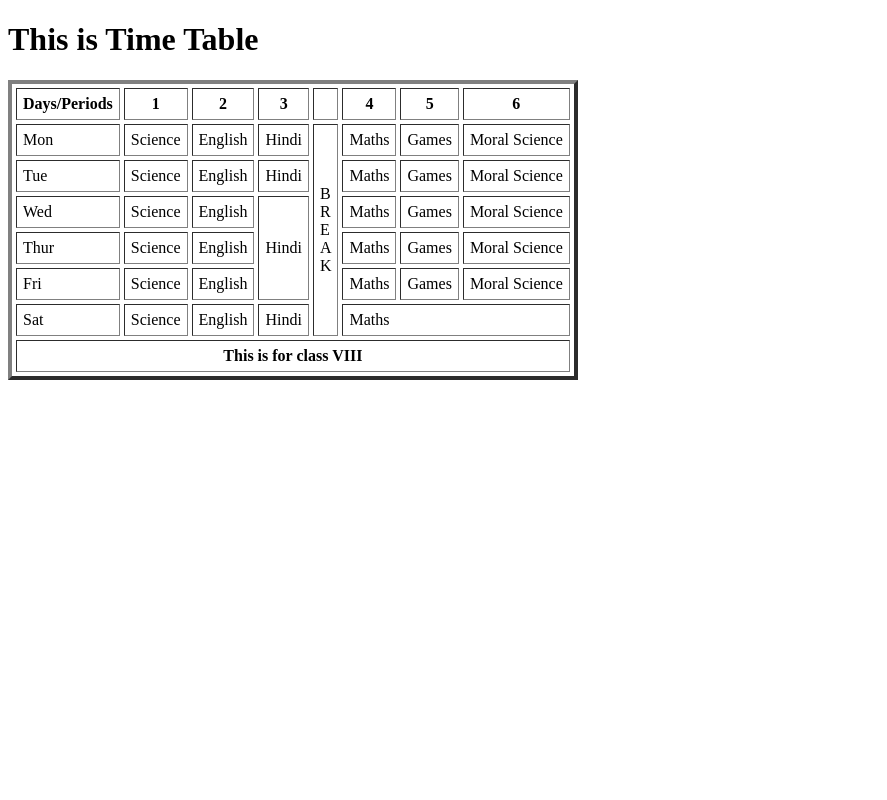
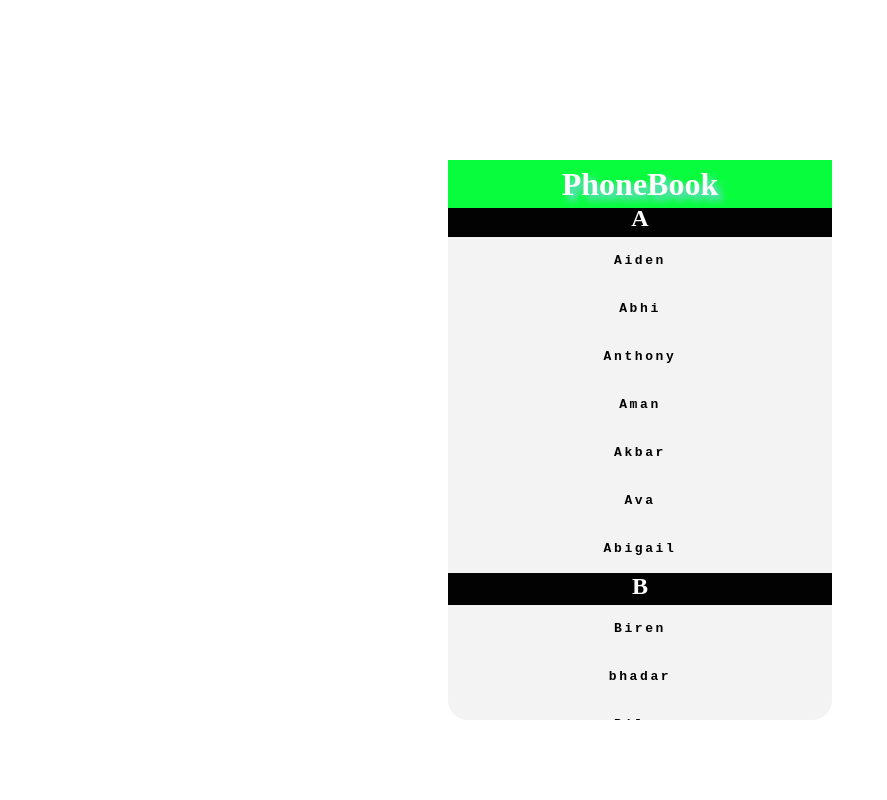
Before and after one commit to Abhinavparnami/Assignment-2-phonebook, a plain HTML site: page index.html in a window 1280 px wide. Shown: the whole page, without its empty margins (0-887 px from the left). Drawn offline with Linux system fonts and the light colour scheme.

Commit message:
Update index.html

```diff
--- a/index.html
+++ b/index.html
@@ -5,84 +5,108 @@
     <meta charset="UTF-8">
     <meta http-equiv="X-UA-Compatible" content="IE=edge">
     <meta name="viewport" content="width=device-width, initial-scale=1.0">
-    <title>Assignment1 | by bhaveshgoyal182</title>
+    <title>Phonebook - by abhinavparnami 1910991115</title>
+    <link rel="stylesheet" href="style.css">
 </head>
 
 <body>
-    <div class="form">
-        <h1>This is Time Table</h1>
-        <table border="4" cellspacing="4" cellpadding="6">
-            <thead>
-                <th>Days/Periods</th>
-                <th>1</th>
-                <th>2</th>
-                <th>3</th>
-                <th></th>
-                <th>4</th>
-                <th>5</th>
-                <th>6</th>
-            </thead>
-            <tbody>
-                <tr>
-                    <td>Mon</td>
-                    <td>Science</td>
-                    <td>English</td>
-                    <td>Hindi</td>
-                    <td rowspan="6">B <br> R <br> E <br> A <br> K</td>
-                    <td>Maths</td>
-                    <td>Games</td>
-                    <td>Moral Science</td>
-                </tr>
-                <tr>
-                    <td>Tue</td>
-                    <td>Science</td>
-                    <td>English</td>
-                    <td>Hindi</td>
-                    <td>Maths</td>
-                    <td>Games</td>
-                    <td>Moral Science</td>
-                </tr>
-                <tr>
-                    <td>Wed</td>
-                    <td>Science</td>
-                    <td>English</td>
-                    <td rowspan="3">Hindi</td>
-                    <td>Maths</td>
-                    <td>Games</td>
-                    <td>Moral Science</td>
-                </tr>
-                <tr>
-                    <td>Thur</td>
-                    <td>Science</td>
-                    <td>English</td>
-                    <td>Maths</td>
-                    <td>Games</td>
-                    <td>Moral Science</td>
-                </tr>
-                <tr>
-                    <td>Fri</td>
-                    <td>Science</td>
-                    <td>English</td>
-                    <td>Maths</td>
-                    <td>Games</td>
-                    <td>Moral Science</td>
-                </tr>
-                <tr>
-                    <td>Sat</td>
-                    <td>Science</td>
-                    <td>English</td>
-                    <td>Hindi</td>
-                    <td colspan="3">Maths</td>
-                </tr>
-            </tbody>
-            <tfoot>
-                <tr>
-                    <td colspan="8" align="center"><strong>This is for class VIII</strong></td>
-                </tr>
-            </tfoot>
-        </table>
+    <div class="wrapper">
+        <div class="title">
+            <span>PhoneBook</span>
+        </div>
+        <div class="list">
+            <dl>
+                <dt> <span> A </span></dt>
+                <dd>Aiden</dd>
+                <dd>Abhi</dd>
+                <dd>Anthony</dd>
+                <dd>Aman</dd>
+                <dd>Akbar</dd>
+                <dd>Ava</dd>
+                <dd>Abigail</dd>
+                <dt> <span>B</span></dt>
+                <dd>Biren</dd>
+                <dd>bhadar</dd>
+                <dd>Biloo</dd>
+                <dd>Bini</dd>
+                <dd>bisman</dd>
+                <dd>binu</dd>
+
+                <dt> <span>C</span></dt>
+                <dd>caelus</dd>
+                <dd>caellum</dd>
+                <dd>caesar</dd>
+                <dd>Chinu</dd>
+                <dd>Chandan</dd>
+
+                <dt> <span>D</span></dt>
+                <dd>dack</dd>
+                <dd>Dhruv</dd>
+                <dd>Dacso</dd>
+                <dd>dai</dd>
+                <dd>dahra</dd>
+
+                <dt> <span>E</span></dt>
+                <dd>Eachan</dd>
+                <dd>Eadin</dd>
+                <dd>Earl</dd>
+
+                <dt> <span>F</span></dt>
+                <dd>Fabra</dd>
+                <dd>Falke</dd>
+                <dd>Falstaff</dd>
+                <dd>Falxo</dd>
+                <dd>Far</dd>
+
+                <dt> <span>M</span></dt>
+                <dd>Malhar</dd>
+                <dd>Moon</dd>
+                <dd>Maggy</dd>
+                <dd>Magar</dd>
+                <dd>Mangad</dd>
+                <dd>manan</dd>
+                <dd>mphan</dd>
+
+                <dt> <span>F</span></dt>
+                <dd>Fabra</dd>
+                <dd>Falke</dd>
+                <dd>Falstaff</dd>
+                <dd>Falxo</dd>
+                <dd>Far</dd>
+
+                <dt> <span>M</span></dt>
+                <dd>Malhar</dd>
+                <dd>Moon</dd>
+                <dd>Maggy</dd>
+                <dd>Magar</dd>
+                <dd>Mangad</dd>
+                <dd>manan</dd>
+                <dd>mphan</dd>
+
+                <dt> <span>C</span></dt>
+                <dd>caelus</dd>
+                <dd>caellum</dd>
+                <dd>caesar</dd>
+                <dd>Chinu</dd>
+                <dd>Chandan</dd>
+
+                <dt> <span>E</span></dt>
+                <dd>Eachan</dd>
+                <dd>Eadin</dd>
+                <dd>Earl</dd>
+
+                <dt> <span>F</span></dt>
+                <dd>Fabra</dd>
+                <dd>Falke</dd>
+                <dd>Falstaff</dd>
+                <dd>Falxo</dd>
+                <dd>Far</dd>
+            </dl>
+        </div>
+        <div class="gratitude">
+
+        </div>
     </div>
-
 </body>
 
 </html>
```
